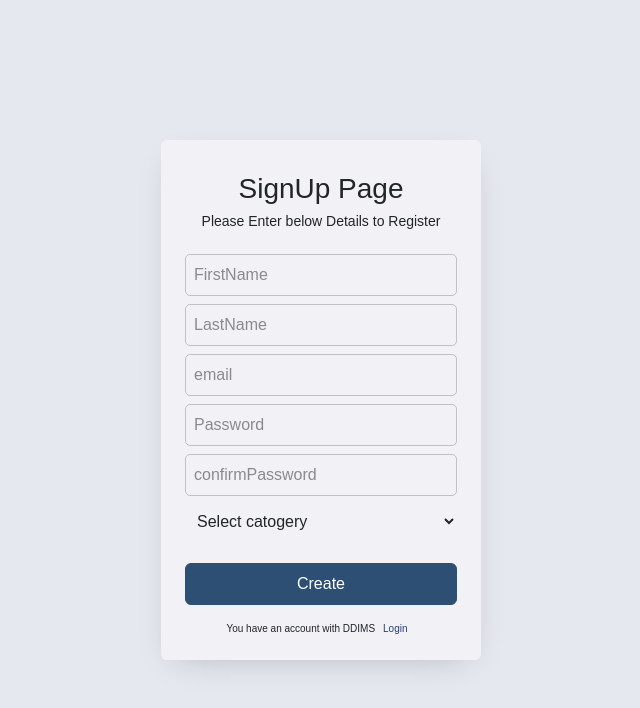
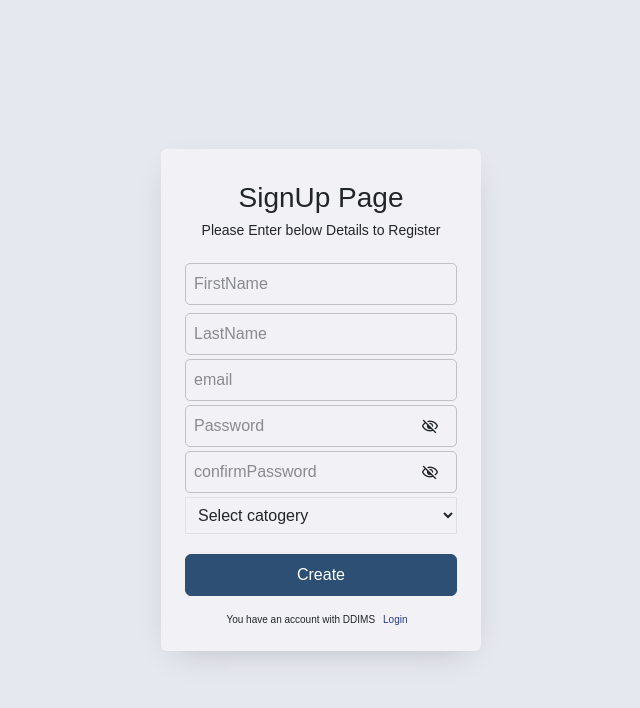
Before and after one commit to manukanna/ddims, a React (Create React App) app: page / in a window 1280 px wide. Both pictures are taken after a click on the element "Create Account". Shown: the top 708 px of the page, without its empty margins (319-959 px from the left). Built offline with nearby package versions, Linux system fonts and the light colour scheme.

Commit message:
Sign up and login dynamic changes

```diff
--- a/src/components/Login/login.tsx
+++ b/src/components/Login/login.tsx
@@ -2,18 +2,18 @@ import { useState } from "react"
 import "../global_styles/loginSignUp.scss"
 import { SwitchLoginSignUpContent } from "../common_components/SwitchLoginSignUp/SwitchLoginSignUp"
 import { DangerAlert } from "../common_components/alert_component/Alert_Component"
-import { useDispatch } from "react-redux"
-import { updateLoginDetails } from "../Redux/ddimsSlice"
+import { useSelector } from "react-redux"
 import { useAuth } from "../ProtectedContent/AuthContext";
 import { expiryTokenData } from "../ProtectedContent/secureAuthentication"
 
 export const Login = () => {
-    const dispatch = useDispatch()
     const { login } = useAuth()
-    // const loginDetails=useSelector((state: any) => state.updateLoginDetails)
-    const [userCreds, setUserCred] = useState({ name_email: 'manu@gmail.com', password: 'Manu@123' })
+    const { signUpDetails } = useSelector((state: any) => state.updateSignUpData)
+    const [userCreds, setUserCred] = useState({ name_email: '', password: '' })
     const [alertError, setalertError] = useState({ showAlert: false, message: '', alertBgColor:'' });
     const [showHidePassword, setshowHidePassword] = useState(false);
+    console.log(signUpDetails, "manohar");
+
     const hideShowPassword = () => {
         setshowHidePassword(!showHidePassword)
     }
@@ -24,8 +24,7 @@ export const Login = () => {
         if ((userCreds.name_email === "") || (userCreds.password === "")) {
             alertMessageResponse({ showAlert: true, message: 'Please verify your Username or Password.', alertBgColor:'dangerBackground' })
         } else {
-            if((userCreds.name_email === "manu@gmail.com" && userCreds.password === "Manu@123")) {
-            dispatch(updateLoginDetails(userCreds));
+            if((userCreds.name_email === signUpDetails.email && userCreds.password === signUpDetails.password)) {
             expiryTokenData();
             login();
             } else {
@@ -50,12 +49,12 @@ export const Login = () => {
                                 <h6 className="mb-4 medium_font_size">Please Enter below Details to Experience</h6>
                                 <div>
                                     <div className="input_parent w-100 my-2 text_starting">
-                                        <label htmlFor="name_email">Username / Email*</label>
-                                        <input autoComplete="off" onChange={userCredsChange} value={userCreds.name_email} type="text" id="name_email" name="name_email" className="w-100 px-2 py-2 input_focus_none" />
+                                        {/* <label htmlFor="name_email">Username / Email*</label> */}
+                                        <input placeholder="Username / Email" autoComplete="off" onChange={userCredsChange} value={userCreds.name_email} type="text" id="name_email" name="name_email" className="w-100 px-2 py-2 input_focus_none" />
                                     </div>
                                     <div className="input_parent my-2 text_starting position-relative">
-                                        <label htmlFor="password">Password*</label>
-                                        <input autoComplete="new-password" onChange={userCredsChange} value={userCreds.password} type={showHidePassword ? 'text' : 'password'} id="password" name="password" className="w-100 ps-2 pe-5 py-2 input_focus_none" />
+                                        {/* <label htmlFor="password">Password*</label> */}
+                                        <input placeholder="Password" autoComplete="new-password" onChange={userCredsChange} value={userCreds.password} type={showHidePassword ? 'text' : 'password'} id="password" name="password" className="w-100 ps-2 pe-5 py-2 input_focus_none" />
                                         <div className="password_icons position-absolute" onClick={hideShowPassword}>
                                             {showHidePassword ? <div><span className="icon_modify pointer material-symbols-outlined cursor">visibility</span></div>
                                                 : <div><span className="icon_modify material-symbols-outlined pointer">visibility_off</span></div>}
--- a/src/components/Redux/ddimsSlice.ts
+++ b/src/components/Redux/ddimsSlice.ts
@@ -11,11 +11,6 @@ interface ComponentInterface {
     email: string,
     catogery: string,
   };
-  loginDetails:{
-    name_email: string,
-    password: string,
-  }
-
 }
 
 const initialState: ComponentInterface = {
@@ -27,13 +22,7 @@ const initialState: ComponentInterface = {
       confirmPassword: "",
       email: "",
       catogery: "",
-    },
-    loginDetails:{
-      name_email: '',
-      password: ''
     }
-
-
 };
 
 // Create a slice
@@ -48,15 +37,12 @@ const componentSlice = createSlice({
     updateSignUpData: (state, action) => {
       state.signUpDetails = action.payload
     },
-    updateLoginDetails:(state,action)=>{
-      state.loginDetails = action.payload
-    },
   },
 });
 
 
 // Export the increment action
-export const { swicthLoginSignUpComponent, updateSignUpData, updateLoginDetails} = componentSlice.actions;
+export const { swicthLoginSignUpComponent, updateSignUpData} = componentSlice.actions;
 
 // Export the reducer
 export default componentSlice.reducer;
--- a/src/components/Redux/ddimsStore.ts
+++ b/src/components/Redux/ddimsStore.ts
@@ -6,7 +6,6 @@ const store = configureStore({
   reducer: {
     swicthLoginSignUpComponent: componentSlice,  // Add the counter reducer to the store
     updateSignUpData: componentSlice,
-    updateLoginDetails:componentSlice,
   },
 });
 
--- a/src/components/SignUp/signUp.tsx
+++ b/src/components/SignUp/signUp.tsx
@@ -5,10 +5,19 @@ import { SwitchLoginSignUpContent } from "../common_components/SwitchLoginSignUp
 import { ValidateInputFields } from "../common_Utilis/validationOfInputFields"
 import { useDispatch } from "react-redux";
 import { swicthLoginSignUpComponent, updateSignUpData } from "../Redux/ddimsSlice";
+import { useNavigate } from "react-router-dom";
 
+type PasswordsType = {
+  [key: string]: boolean;
+};
 const SignUpPage = () => {
-  const dispatch = useDispatch()
-  const [showErrorMessage, setshowErrorMessage] = useState({ showAlert: false, message: '',alertBgColor:'' })
+  const dispatch = useDispatch();
+  const navigate = useNavigate();
+  const [showHidePassword, setshowHidePassword] = useState<PasswordsType>({
+    passwordEye: false,
+    confirmPasswordEye: false
+  });
+  const [showErrorMessage, setshowErrorMessage] = useState({ showAlert: false, message: '', alertBgColor: '' })
   const [signUpDetails, setSignUpDetails] = useState({
     firstName: "",
     lastName: "",
@@ -24,18 +33,16 @@ const SignUpPage = () => {
     e.preventDefault();
     const missingInputField = ValidateInputFields(signUpDetails);
     if (missingInputField) {
-      setshowErrorMessage({ showAlert: true, message: `Please verify the ${missingInputField} field`, alertBgColor:"dangerBackground" })
+      setshowErrorMessage({ showAlert: true, message: `Please verify the ${missingInputField} field`, alertBgColor: "dangerBackground" })
       setTimeout(() => {
-        setshowErrorMessage({ showAlert: false, message: '',alertBgColor:'' });
+        setshowErrorMessage({ showAlert: false, message: '', alertBgColor: '' });
       }, 2000);
     } else {
-      setshowErrorMessage({ showAlert: true, message: `your account has been created successfully` , alertBgColor:"successBackground"})
+      setshowErrorMessage({ showAlert: true, message: `your account has been created successfully`, alertBgColor: "successBackground" })
       setTimeout(() => {
-        setshowErrorMessage({ showAlert: false, message: '',alertBgColor:'' });
+        setshowErrorMessage({ showAlert: false, message: '', alertBgColor: '' });
         dispatch(updateSignUpData(signUpDetails));
-          dispatch(swicthLoginSignUpComponent(false));
-      }, 2000);
-
+        dispatch(swicthLoginSignUpComponent(true));
         setSignUpDetails({
           firstName: "",
           lastName: "",
@@ -44,9 +51,30 @@ const SignUpPage = () => {
           email: "",
           catogery: "",
         });
+      }, 1500);
     }
   };
 
+  const hideShowPassword = (passwordType:string) => {
+    setshowHidePassword({...showHidePassword, [passwordType]:!showHidePassword[passwordType]})
+}
+
+  let passwordError;
+  let confirmPasswordError;
+  if (signUpDetails.password.length) {
+    if (signUpDetails.password.length < 8) {
+      passwordError = "Password should contain 8 Characters";
+    } else {
+      passwordError = "";
+    }
+  }
+  if (signUpDetails.confirmPassword.length) {
+    if (signUpDetails.confirmPassword !== signUpDetails.password) {
+      confirmPasswordError = "Confirm Password should match with Password";
+    } else {
+      confirmPasswordError = "";
+    }
+  }
   return (
     <>
       <div className="contaner position-relative">
@@ -65,10 +93,10 @@ const SignUpPage = () => {
                       onChange={handleChange}
                       value={signUpDetails.firstName}
                       className="w-100 px-2 py-2 input_focus_none"
+                      autoComplete="0ff"
                     />
-                    <br />
                   </div>
-                  <div className="input_parent my-2 text_starting position-relative">
+                  <div className="input_parent mb-1 text_starting position-relative">
                     <input
                       type="text"
                       name="lastName"
@@ -76,10 +104,10 @@ const SignUpPage = () => {
                       onChange={handleChange}
                       value={signUpDetails.lastName}
                       className="w-100 px-2 py-2 input_focus_none"
+                      autoComplete="0ff"
                     />
-                    <br />
                   </div>
-                  <div className="input_parent my-2 text_starting position-relative">
+                  <div className="input_parent mb-1 text_starting position-relative">
                     <input
                       type="text"
                       name="email"
@@ -89,11 +117,10 @@ const SignUpPage = () => {
                       value={signUpDetails.email}
                       className="w-100 px-2 py-2 input_focus_none"
                     />
-                    <br />
                   </div>
-                  <div className="input_parent my-2 text_starting position-relative">
+                  <div className="input_parent mb-1 text_starting position-relative">
                     <input
-                      type="password"
+                      type={showHidePassword.passwordEye ? 'text' : "password"}
                       name="password"
                       autoComplete="new-password"
                       placeholder="Password"
@@ -101,11 +128,15 @@ const SignUpPage = () => {
                       value={signUpDetails.password}
                       className="w-100 px-2 py-2 input_focus_none"
                     />
-                    <br />
+                    <div className="password_icons position-absolute" onClick={() => hideShowPassword('passwordEye')}>
+                      {showHidePassword.passwordEye ? <div><span className="icon_modify pointer material-symbols-outlined cursor">visibility</span></div>
+                        : <div><span className="icon_modify material-symbols-outlined pointer">visibility_off</span></div>}
                     </div>
-                  <div className="input_parent my-2 text_starting position-relative">
+                    <div className='text-red-500 text-[10px]'>{passwordError}</div>
+                  </div>
+                  <div className="input_parent mb-1 text_starting position-relative">
                     <input
-                      type="password"
+                      type={showHidePassword.confirmPasswordEye ? 'text' : "password"}
                       name="confirmPassword"
                       autoComplete="new-password"
                       placeholder="confirmPassword"
@@ -113,14 +144,18 @@ const SignUpPage = () => {
                       value={signUpDetails.confirmPassword}
                       className="w-100 px-2 py-2 input_focus_none"
                     />
-                    <br />
+                    <div className="password_icons position-absolute" onClick={() => hideShowPassword('confirmPasswordEye')}>
+                      {showHidePassword.confirmPasswordEye ? <div><span className="icon_modify pointer material-symbols-outlined cursor">visibility</span></div>
+                        : <div><span className="icon_modify material-symbols-outlined pointer">visibility_off</span></div>}
                     </div>
-                  <div className="input_parent my-2 text_starting position-relative">
+                    <div className='text-red-500 text-[10px]'>{confirmPasswordError}</div>
+                  </div>
+                  <div className="input_parent mb-1 text_starting position-relative">
                     <select
                       name="catogery"
                       onChange={handleChange}
                       value={signUpDetails.catogery}
-                      className="w-100 px-2 py-2 input_focus_none"
+                      className="border w-100 px-2 py-2 input_focus_none"
                     >
                       <option value=""> Select catogery</option>
                       <option value="admin">Admin</option>
@@ -129,10 +164,10 @@ const SignUpPage = () => {
                     </select>
                     <br />
                   </div>
-                  <button type="submit" onClick={handleCreateAccount} className="btn btn-primary my-2 submitButton w-100 py-2 my-3">
+                  <button disabled={!!passwordError || !!confirmPasswordError} type="submit" onClick={handleCreateAccount} className="btn btn-primary my-2 submitButton w-100 py-2 my-3">
                     Create
                   </button>
-                  <SwitchLoginSignUpContent/>
+                  <SwitchLoginSignUpContent />
                 </div>
               </div>
             </div>
--- a/src/components/global_styles/loginSignUp.scss
+++ b/src/components/global_styles/loginSignUp.scss
@@ -22,7 +22,7 @@ $submitButton: #2d4f73;
         border-radius: 5px;
       }
       .password_icons {
-        top: 55%;
+        top: 12px;
         right: 18px;
         .icon_modify {
           font-size: 18px;
```
Lines whose indentation alone changed are shown as unchanged.
